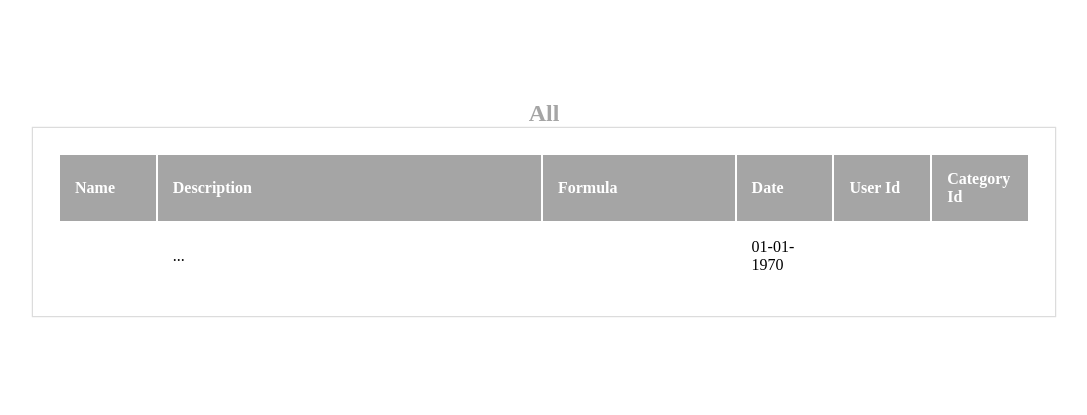
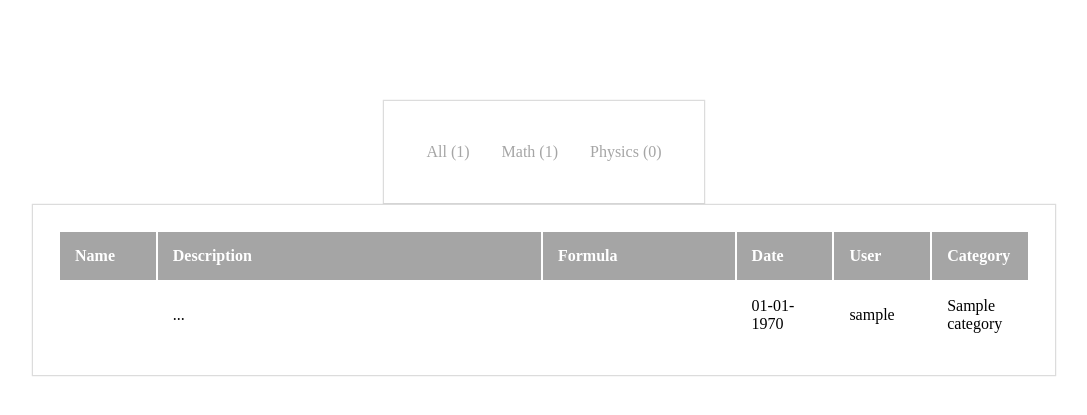
Before and after one commit to aclissold/formulas, a PHP site: page /home.php in a window 1280 px wide. Shown: the part 60-475 px from the top of the page, without its empty margins (96-1183 px from the left). Run offline with PHP 8.4, Linux system fonts and the light colour scheme; the visitor is signed in with stand-in values (Sample User, id 1); tables that the repository leaves empty or names only in its code hold one stand-in row (values such as "Sample post"); data that the repository does not hold is empty.

Commit message:
set up categories and counts

```diff
--- a/public_html/home.php
+++ b/public_html/home.php
@@ -30,18 +30,30 @@ $userRow=mysql_fetch_array($res);
 		</div>
 	</div>
 	<div id="body">
-		<?php $result = mysql_query("SELECT * FROM FORMULA"); ?>
+		<?php $result = mysql_query("SELECT *, USER.USER_NAME AS USERNAME,
+									CATEGORY.CAT_NAME AS CATEGORYNAME FROM FORMULA INNER JOIN USER ON FORMULA.USER_ID = USER.USER_ID
+									INNER JOIN CATEGORY ON FORMULA.CAT_ID = CATEGORY.CAT_ID"); ?>
+		<?php $count_all = mysql_num_rows($result); ?>
+		<?php $count_math = mysql_query("SELECT COUNT(CAT_ID) AS MATHROWS FROM FORMULA WHERE CAT_ID = 1"); ?>
+		<?php $count_physics = mysql_query("SELECT COUNT(CAT_ID) AS MATHROWS FROM FORMULA WHERE CAT_ID = 2"); ?>
+
 		<center>
 			<div id="formula-table" style="width: 80%; margin-top: 100px">
-				<h2 style="color:#a5a5a5">All</h2>
+				<table class="category-table">
+					<tr>
+						<td <h2 style="color:#a5a5a5; margin-bottom:10px">All (<?php echo $count_all ?>)</h2></td>
+						<td <h2 style="color:#a5a5a5; margin-bottom:10px">Math (<?php echo mysql_result($count_math,0) ?>)</h2></td>
+						<td <h2 style="color:#a5a5a5; margin-bottom:10px">Physics (<?php echo mysql_result($count_physics,0) ?>)</h2></td>
+					</tr>
+				</table>
 				<table >
 					<tr style="background:#a5a5a5">
 						<td style="color:#ffffff"><b>Name</b></td>
 						<td style="color:#ffffff"><b>Description</b></td>
 						<td style="color:#ffffff"><b>Formula</b></td>
 						<td style="color:#ffffff"><b>Date</b></td>
-						<td style="color:#ffffff"><b>User Id</b></td>
-						<td style="color:#ffffff"><b>Category Id</b></td>
+						<td style="color:#ffffff"><b>User</b></td>
+						<td style="color:#ffffff"><b>Category</b></td>
 					</tr>
 					<?php while($row = mysql_fetch_array($result)) : ?>
 					<tr>
@@ -49,8 +61,8 @@ $userRow=mysql_fetch_array($res);
 						<td style="width:40%"><?php echo substr($row['FORM_DESC'],0,70).'...'; ?></td>
 						<td style="width:20%"><?php echo $row['FORM_FORMULA']; ?></td>
 						<td style="width:10%"><?php echo date('m-d-Y', strtotime($row['FORM_DATE']) ); ?></td>
-						<td style="width:10%"><?php echo $row['USER_ID']; ?></td>
-						<td style="width:10%"><?php echo $row['CAT_ID']; ?></td>
+						<td style="width:10%"><?php echo $row['USERNAME']; ?></td>
+						<td style="width:10%"><?php echo $row['CATEGORYNAME']; ?></td>
 					</tr>
 					<?php endwhile; ?>
 				</table>
```
